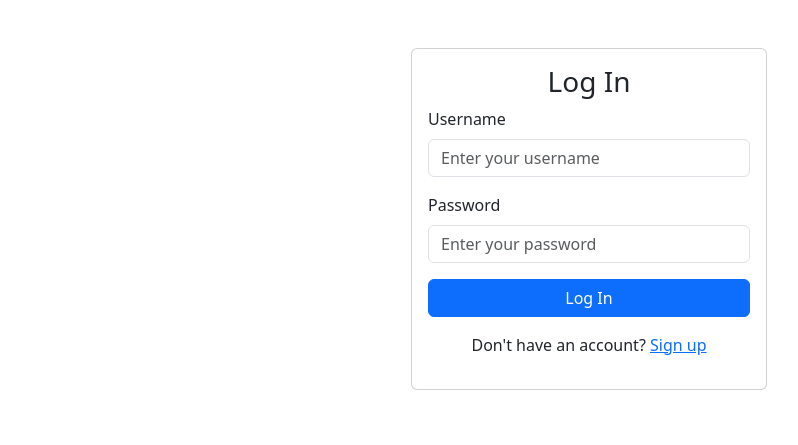
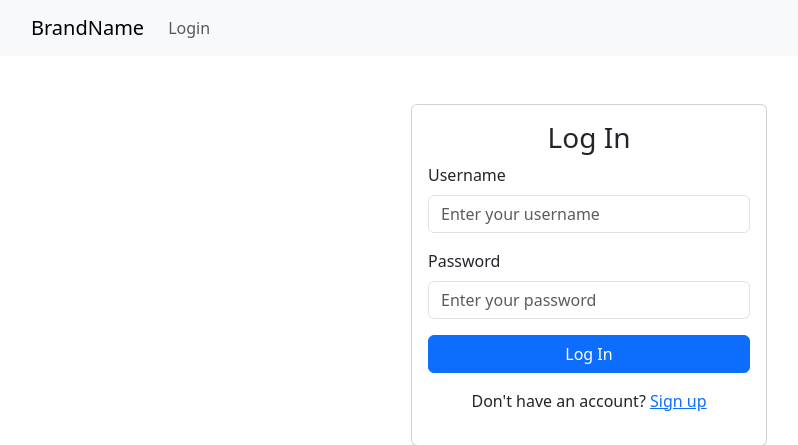
Before and after one commit to bikash2060/django_crud_app, a Django app: page /user-login/ in a window 1280 px wide. Shown: the top 445 px of the page, without its empty margins (51-849 px from the left). Run offline with Django 5.2, Linux system fonts and the light colour scheme; some libraries are stand-ins or nearby versions.

Commit message:
User authentication features applied

```diff
--- a/crud_app/mainapp/templates/layout.html
+++ b/crud_app/mainapp/templates/layout.html
@@ -9,12 +9,31 @@
     {% endblock %}
 
     {% block cssfile %}
+    {% endblock %}
     <link href="https://cdn.jsdelivr.net/npm/bootstrap@5.3.3/dist/css/bootstrap.min.css" rel="stylesheet">
-    {% endblock %}
-
     <link rel="stylesheet" href="https://cdnjs.cloudflare.com/ajax/libs/font-awesome/6.6.0/css/all.min.css"/>
 </head>
 <body>
+    <!-- Navbar -->
+    <nav class="navbar navbar-expand-lg navbar-light bg-light">
+        <div class="container">
+            <a class="navbar-brand" href="">BrandName</a>
+            <button class="navbar-toggler" type="button" data-bs-toggle="collapse" data-bs-target="#navbarNav" aria-controls="navbarNav" aria-expanded="false" aria-label="Toggle navigation">
+                <span class="navbar-toggler-icon"></span>
+            </button>
+            <div class="collapse navbar-collapse" id="navbarNav">
+                <ul class="navbar-nav ml-auto">
+                    <li class="nav-item">
+                        {% if request.user.is_authenticated %}
+                            <a class="nav-link" href="{% url 'user-logout' %}">Logout</a>
+                        {% else %}
+                            <a class="nav-link" href="{% url 'user-login' %}">Login</a>
+                        {% endif %}
+                    </li>
+                </ul>
+            </div>
+        </div>
+    </nav>
 
     {% block  content %}
 
--- a/crud_app/mainapp/templates/mainapp/login.html
+++ b/crud_app/mainapp/templates/mainapp/login.html
@@ -21,14 +21,15 @@
             <div class="card">
                 <div class="card-body">
                     <h3 class="card-title text-center">Log In</h3>
-                    <form>
+                    <form action="{% url 'user-login' %}" method="POST">
+                        {% csrf_token %}
                         <div class="mb-3">
                             <label for="username" class="form-label">Username</label>
-                            <input type="text" class="form-control" id="username" placeholder="Enter your username">
+                            <input type="text" class="form-control" id="username" name = "username" placeholder="Enter your username" value = "{{username|default_if_none:''}}"required>
                         </div>
                         <div class="mb-3">
                             <label for="password" class="form-label">Password</label>
-                            <input type="password" class="form-control" id="password" placeholder="Enter your password">
+                            <input type="password" class="form-control" id="password" name = "password" placeholder="Enter your password" required>
                         </div>
                         <div class="d-grid">
                             <button type="submit" class="btn btn-primary">Log In</button>
--- a/crud_app/mainapp/urls.py
+++ b/crud_app/mainapp/urls.py
@@ -10,5 +10,6 @@ urlpatterns = [
     path("products/delete-product/<int:id>", views.deleteProduct, name="delete-product"),
     path("user-login/", views.showLoginPageView, name="user-login"),
     path("user-signup/", views.showSignUpPageView, name="user-signup"),
+    path("user-logout", views.userLogout, name="user-logout"),
 
 ]
--- a/crud_app/mainapp/views.py
+++ b/crud_app/mainapp/views.py
@@ -3,6 +3,8 @@ from .models import *
 from .utils import *
 from django.contrib.auth.models import User
 from django.contrib import messages
+from django.contrib.auth import authenticate, login, logout
+from django.contrib.auth.decorators import login_required
 
 def custom_error_page(request, exception):
     context = {
@@ -11,7 +13,7 @@ def custom_error_page(request, exception):
     }
     return render(request, 'mainapp/errorpage.html', context)
 
-
+@login_required(login_url="user-login/")
 def showProductListView(request):
     products = Product.objects.all()
     context = {
@@ -19,6 +21,7 @@ def showProductListView(request):
     }
     return render(request, 'mainapp/productlist.html', context)
 
+@login_required(login_url="/user-login/")
 def showAddProductView(request):
     if request.method == "POST":
         # Retrieve data from the user
@@ -42,6 +45,7 @@ def showAddProductView(request):
 
     return render(request, 'mainapp/addproduct.html')
 
+@login_required(login_url="/user-login/")
 def showEditProductView(request, id):
     try:
         product = Product.objects.get(pk=id)
@@ -71,6 +75,7 @@ def showEditProductView(request, id):
     }
     return render(request, 'mainapp/editproduct.html', context)
 
+@login_required(login_url="/user-login/")
 def deleteProduct(request, id):
     try:
         product = Product.objects.get(pk=id)
@@ -82,6 +87,22 @@ def deleteProduct(request, id):
     return redirect("product-list")
 
 def showLoginPageView(request):
+
+    if request.method == "POST":
+        username = request.POST.get(USERNAME)
+        password = request.POST.get(PASSWORD)
+
+        if User.objects.filter(username=username).exists():
+            user = authenticate(username=username, password=password)
+            if user is not None:
+                login(request, user)
+                return redirect("product-list")
+            else:
+                messages.error(request, "Invalid password!", {'username': username})
+                return redirect("user-login")
+        else:
+            messages.error(request, "User does not exist!")
+            return redirect("user-login")
 
     return render(request, 'mainapp/login.html')
 
@@ -138,3 +159,7 @@ def showSignUpPageView(request):
         return redirect("user-signup")
 
     return render(request, 'mainapp/signup.html')
+
+def userLogout(request):
+    logout(request)
+    return redirect("user-login")
```
